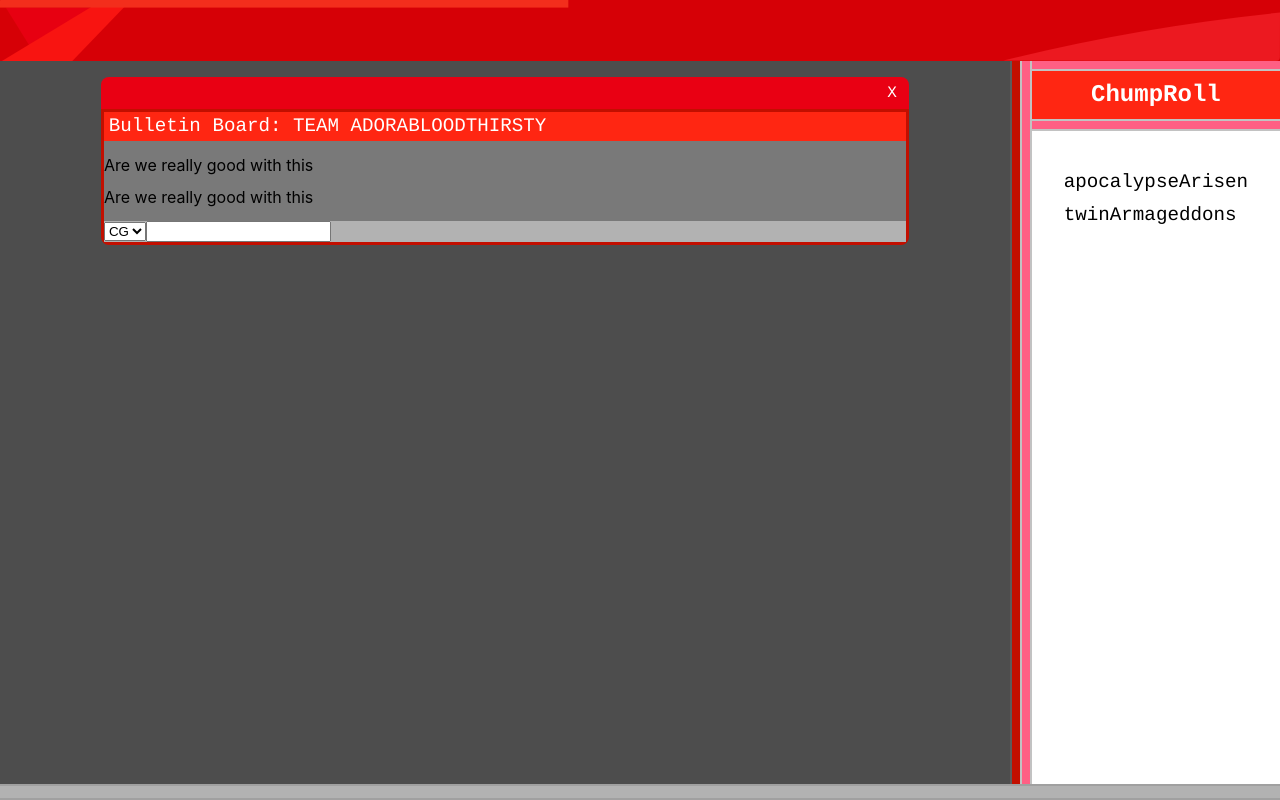
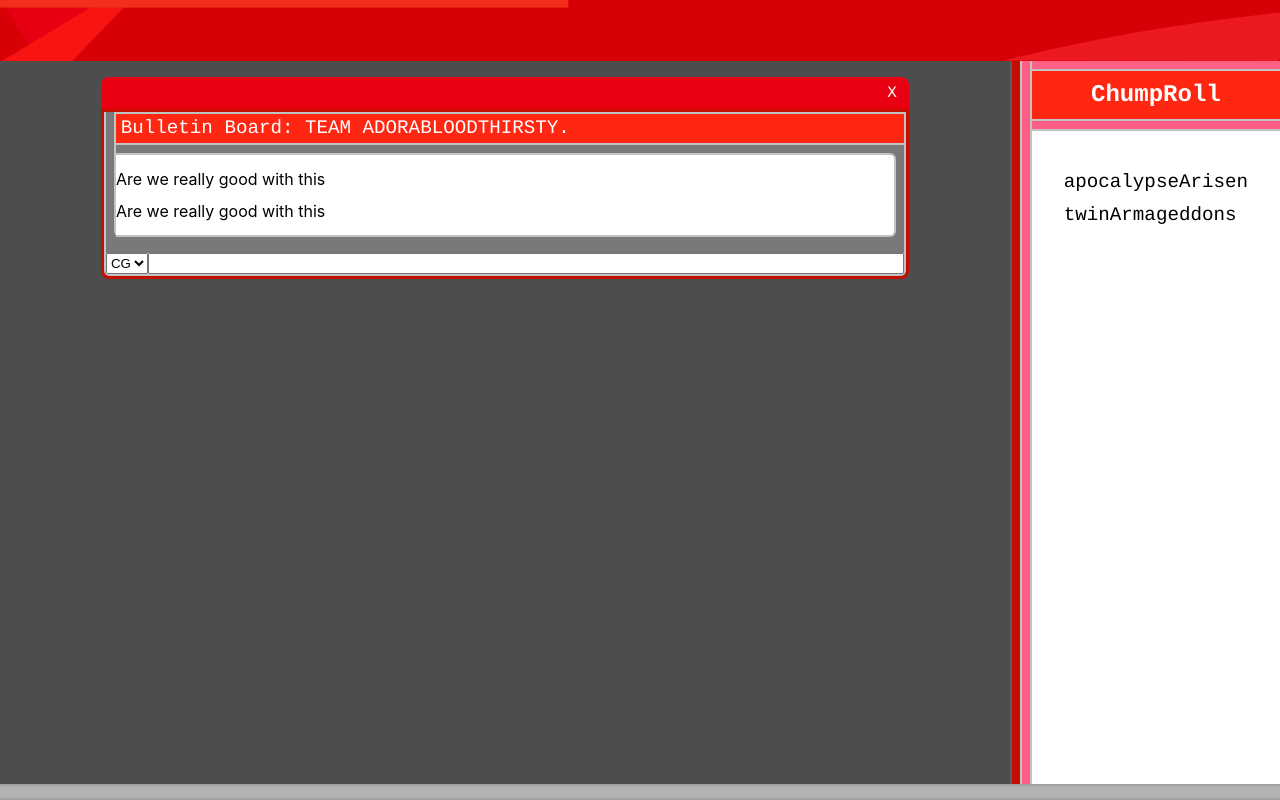
Before and after one commit to kmtenhouse/wwalkthiswweh, a React (Create React App) app in the folder client/: page / in a window 1280 px wide. Built offline with nearby package versions, Linux system fonts and the light colour scheme.

Commit message:
Breaking into smaller components

```diff
--- /dev/null
+++ b/client/src/components/Form/index.js
@@ -0,0 +1,25 @@
+import React from "react";
+import styled from "styled-components";
+
+function Form(props) {
+    const InlineForm = styled.form`
+        display: flex;
+    `;
+
+    const LongInput = styled.input`
+     flex: 1;
+    `;
+
+    return (
+        <InlineForm>
+            <select name="speaker">
+                <option>CG</option>
+                <option>TA</option>
+            </select>
+            <LongInput type="text" name="message" value={props.message} />
+        </InlineForm>
+    );
+
+}
+
+export default Form;
--- a/client/src/components/MessageInput/index.js
+++ /dev/null
@@ -1,12 +0,0 @@
-
-import React from "react";
-import styled from "styled-components";
-
-function MessageInput(props) {
-    return (
-        <input type="text" name="message" value={props.message} onChange={props.handleChange} />
-    );
-
-}
-
-export default MessageInput;
--- a/client/src/components/TrollianChat/index.js
+++ b/client/src/components/TrollianChat/index.js
@@ -1,7 +1,7 @@
 import React from "react";
 import styled from "styled-components";
 import TrollianWindowUI from "../../components/TrollianWindowUI";
-import MessageInput from "../../components/MessageInput";
+import Form from "../Form";
 
 function TrollianChat(props) {
 
@@ -17,6 +17,31 @@ function TrollianChat(props) {
         font-family: Courier;
         font-weight: normal;
         color: white;
+        border: 2px solid #c2c2c2;
+        border-left: none;
+        border-right: none;
+    `;
+
+    const GrayInnerWrapper = styled.div`
+        border: 2px solid #c2c2c2;
+        border-top: none;
+        border-bottom-left-radius: 6px;
+        border-bottom-right-radius: 6px;
+    `;
+
+    const Wrapper = styled.div`
+        margin-left: 0.5em;
+        border-left: 2px solid #c2c2c2;
+        border-bottom-left-radius: 6px;
+    `;
+
+    const ChatContainer = styled.div`
+        border: 2px solid #c2c2c2;
+        border-left: none;
+        border-bottom-right-radius: 6px;
+        border-top-right-radius: 6px;
+        margin: 0.5em 0.5em 1em 0;
+        background-color: white;
     `;
 
     const BottomBar = styled.div`
@@ -25,18 +50,21 @@ function TrollianChat(props) {
 
     return (
         <TrollianWindowUI backgroundColor="#797979">
-            <Header>
-                <HeaderText>Bulletin Board: TEAM ADORABLOODTHIRSTY</HeaderText>
-            </Header>
-            <p>Are we really good with this</p>
-            <p>Are we really good with this</p>
+            <GrayInnerWrapper>
+            <Wrapper>
+                <Header>
+                    <HeaderText>Bulletin Board: TEAM ADORABLOODTHIRSTY.</HeaderText>
+                </Header>
+
+                <ChatContainer>
+                    <p>Are we really good with this</p>
+                    <p>Are we really good with this</p>
+                </ChatContainer>
+            </Wrapper>
             <BottomBar>
-                <select>
-                    <option>CG</option>
-                    <option>TA</option>
-                </select>
-                <input type="text" />
+                <Form />
             </BottomBar>
+            </GrayInnerWrapper>
         </TrollianWindowUI>
     );
 
```
Also changed, not shown: client/src/components/ChatMessages/index.js (added).
